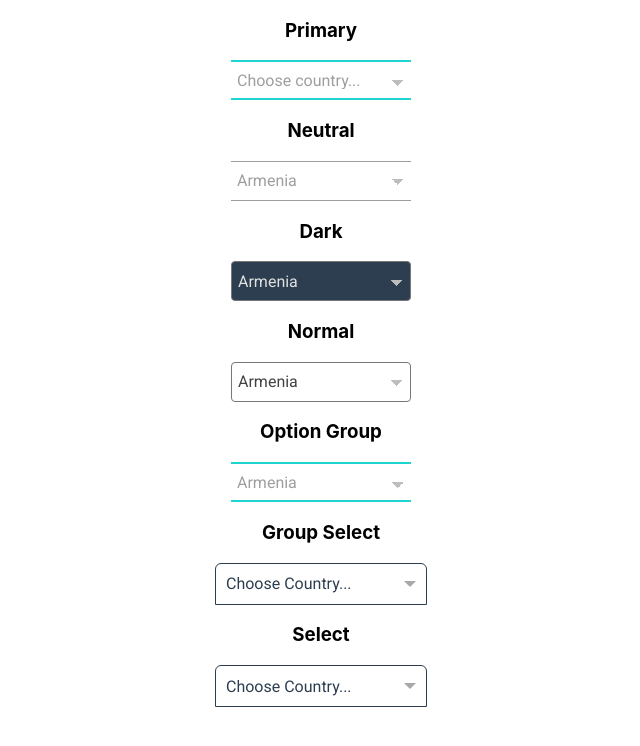
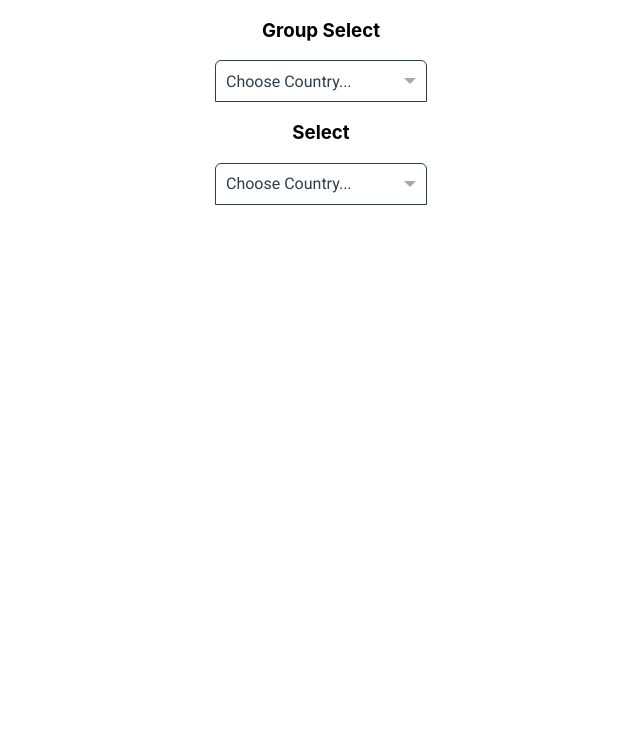
Before and after one commit to nvyer/easy-ui-library, a React (Create React App) app: page / in a window 1280 px wide. Shown: the top 746 px of the page, without its empty margins (319-959 px from the left). Built offline with nearby package versions, Linux system fonts and the light colour scheme.

Commit message:
fix: normalized functions

```diff
--- a/src/App.js
+++ b/src/App.js
@@ -1,11 +1,20 @@
 import "./App.css";
+
+// function App() {
+//   return (
+//     <div>
+//       Hello World
+//     </div>
+//   );
+// }
+//  ============== For test ===========
 import { GroupOptions, Option, Select } from "./components/Select/select";
-import { NativeSelect} from "./components/Select/native-select"
+// import { NativeSelect } from "./components/Select/native-select"
 
 function App() {
   return (
     <div>
-      <h3>Primary</h3>
+      {/* <h3>Primary</h3>
       <NativeSelect selectStyle={"native--select--primary"} name="Countries">
         <option value="" disabled selected>
           Choose country...
@@ -43,7 +52,7 @@ function App() {
           <option>Yerevan</option>
           <option>New York</option>
         </optgroup>
-      </NativeSelect>
+      </NativeSelect> */}
       <h3>Group Select</h3>
          <Select placeholder="Choose Country..."  onChange={(value) => console.log(value)} >
         <GroupOptions title="Country" id="1">
--- a/src/components/Select/native-select.jsx
+++ b/src/components/Select/native-select.jsx
@@ -5,7 +5,7 @@ const STYLES = [
   "native--select--dark",
   "native--select--normal",
 ];
-export const NativeSelect = ({
+const NativeSelect = ({
   children,
   onChange,
   disabled,
@@ -38,3 +38,5 @@ export const NativeSelect = ({
     </select>
   );
 };
+
+export default NativeSelect;
--- a/src/components/Select/select.jsx
+++ b/src/components/Select/select.jsx
@@ -16,26 +16,29 @@ export const Select = ({
   const openOptions = () => {
     !isBlock ? setIsBlock(true) : setIsBlock(false);
   };
+
+  const addOption = (elem) => {
+    selectValue.some((el) => el.value === elem)
+      ? setSelectValue((prevState) => [
+          ...prevState.filter((el) => el.value !== elem),
+        ])
+      : setSelectValue((prevState) => [
+          ...prevState,
+          { value: elem, selected: true },
+        ]);
+  };
   const changeSelectValue = (event) => {
     setClicked(true);
     if (multypleType) {
-      const value = checkMultypleOptions(event);
-      selectValue.some((el) => el.value === event.target.innerText)
-        ? setSelectValue((prevState) => [
-            ...prevState.filter((el) => el.value !== event.target.innerText),
-          ])
-        : setSelectValue((prevState) => [
-            ...prevState,
-            { value: event.target.innerText, selected: true },
-          ]);
-
-      onChange !== undefined && onChange(value);
+      const value = chackMultypleOptions(event);
+      addOption(event.target.innerText);
+      onChange !== undefined && onChange(value.map(el => el.value));
     } else {
-      checkOneOption(event);
+      chackOneOption(event);
       onChange !== undefined && onChange(event.target.innerText);
     }
   };
-  const checkOneOption = ({ target: { innerText } }) => {
+  const chackOneOption = ({ target: { innerText } }) => {
     if (selectValue.some((el) => el.value === innerText)) {
       setSelectValue([]);
       setClicked(false);
@@ -44,7 +47,7 @@ export const Select = ({
     }
   };
 
-  const checkMultypleOptions = ({ target: { innerText } }) => {
+  const chackMultypleOptions = ({ target: { innerText } }) => {
     if (selectValue.some((el) => el.value === innerText)) {
       return [...selectValue.filter((el) => el.value !== innerText)];
     } else {
@@ -150,9 +153,7 @@ export const Select = ({
           {clicked && <p className="placeholder">{placeholder}</p>}
           <div className={"select-title--primary"} onClick={openOptions}>
             {clicked
-              ? multypleType
-                ? multypleTitle(selectValue)
-                : selectValue.map((el) => el.value)
+              ? (multypleType ? multypleTitle(selectValue) : selectValue.map((el) => el.value))
               : placeholder}
             <span className="arrow-down"></span>
           </div>
```
